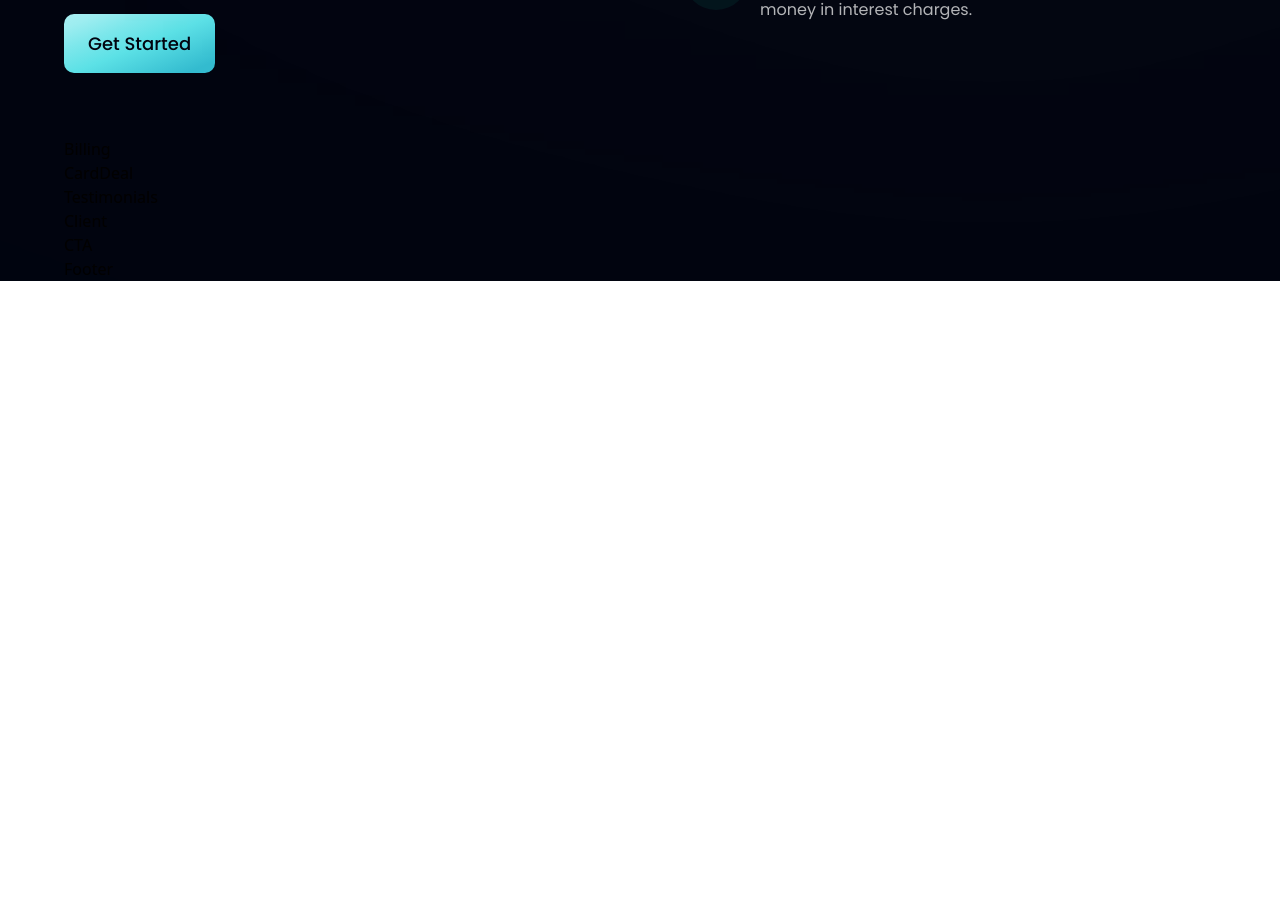
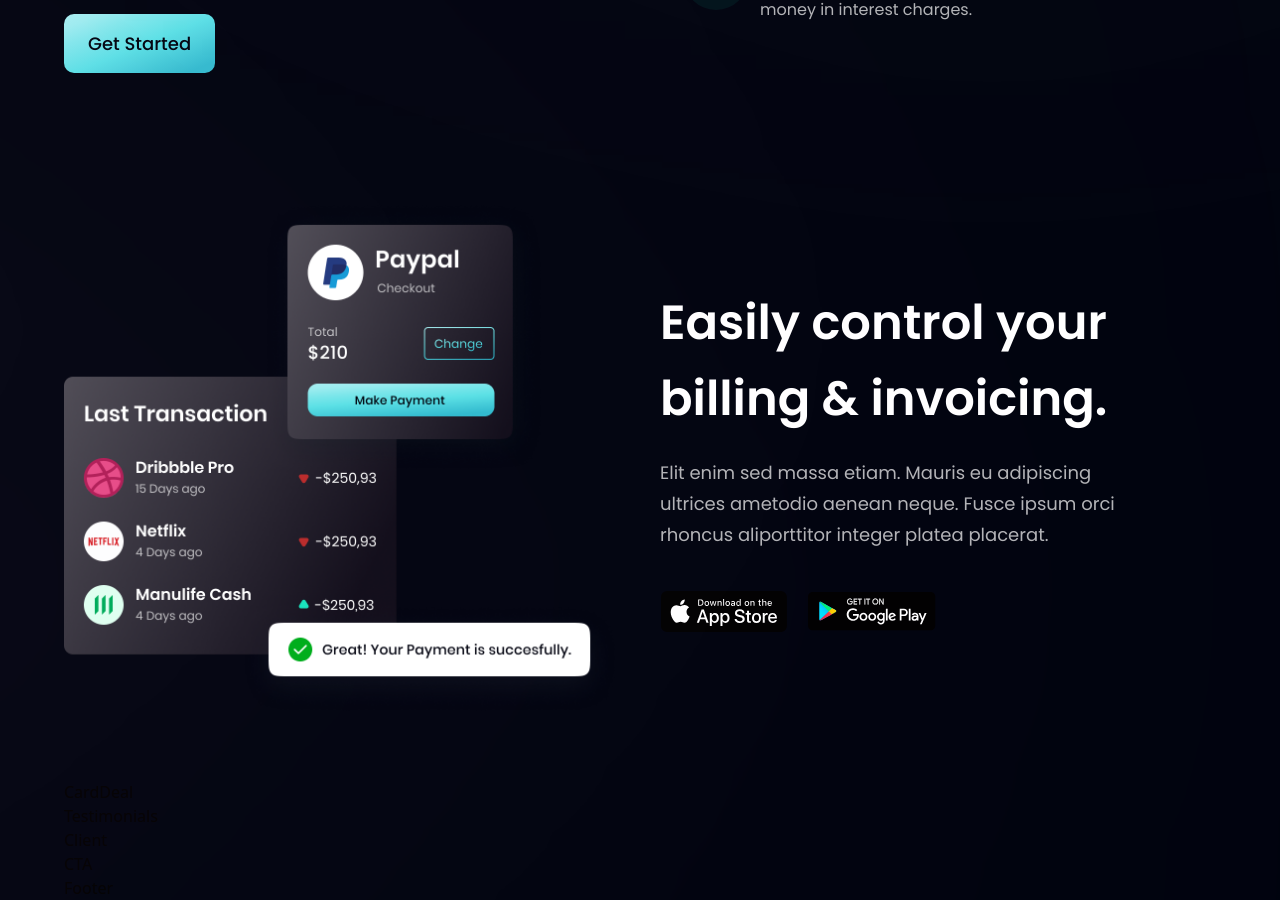
Before and after one commit to Andreaspkst/banking, a React (Vite) app: page / in a window 1280 px wide. Shown: the part 1399-2299 px from the top of the page. Before the commit the page ends 1680 px from the top, so only its background shows below. Built offline with nearby package versions, Linux system fonts and the light colour scheme.

Commit message:
Completed Billing Section

```diff
--- a/src/components/Billing.jsx
+++ b/src/components/Billing.jsx
@@ -1,9 +1,31 @@
-import React from 'react'
+import { apple, bill, google } from '../assets';
+import styles, { layout } from '../style.js'
 
-const Billing = () => {
-  return (
-    <div>Billing</div>
+const Billing = () => (
+    <section id='product' className={layout.sectionReverse} >
+      <div className={layout.sectionImgReverse}>
+        <img src={bill} alt="billing" className='w-[100%] h-[100%] relative z-[5]' />
+
+        <div className='absolute z-[3] -left-1/2 top-0 w-[50%] h-[50%] rounded-full white__gradient'/>
+        <div className='absolute z-[0] -left-1/2 bottom-0 w-[50%] h-[50%] rounded-full pink__gradient'/>
+      </div>
+      <div className={layout.sectionInfo}>
+        <h2 className={styles.heading2}>
+          Easily control  your <br className='sm:block hidden'/>
+          billing & invoicing.
+        </h2>
+        <p className={`${styles.paragraph} max-w-[470px] mt-5`}>
+          Elit enim sed massa etiam. Mauris eu adipiscing ultrices ametodio aenean neque. Fusce ipsum orci rhoncus aliporttitor integer platea placerat.
+        </p>
+        <div className="flex flex-row flex-wrap sm:mt-10 mt-6">
+          <img src={apple} alt="apple_store"
+          className='w-[128px] h-[42px] object-contain mr-5 cursor-pointer'/>
+          <img src={google} alt="google_store"
+          className='w-[128px] h-[42px] object-contain mr-5 cursor-pointer'/>
+        </div>
+      </div>
+    </section>
   )
-}
+
 
 export default Billing
```
